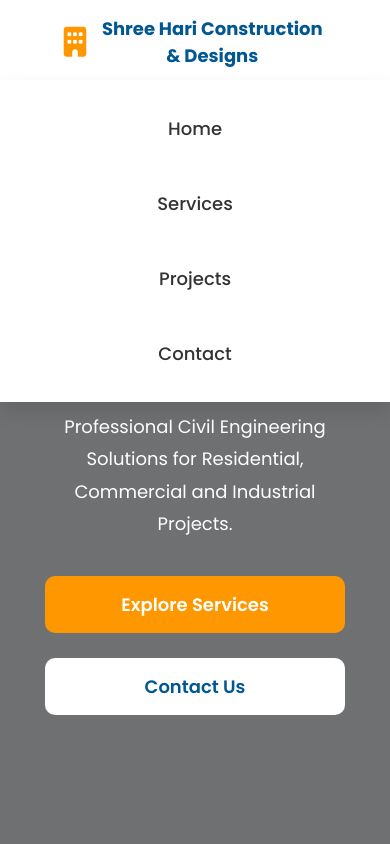
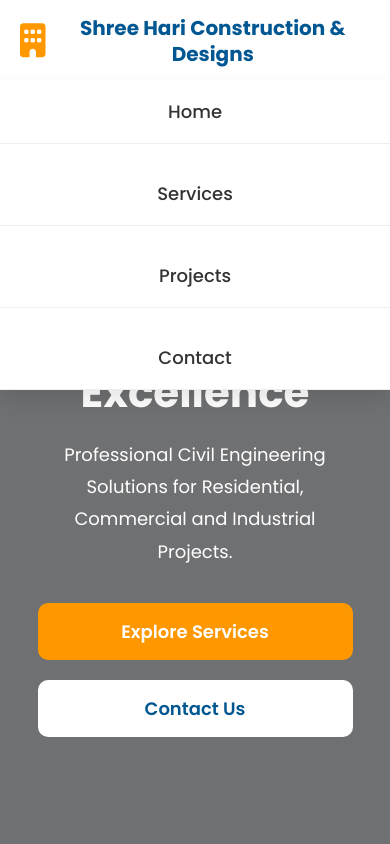
Before and after one commit to sukumaran10/mywebsite, a plain HTML site: page index.html in a window 390 px wide. Both pictures are taken after a click on the element 195 px from the left and 105 px from the top of the page. Shown: the top 844 px of the page. Drawn offline with Linux system fonts and the light colour scheme.

Commit message:
Added hamburger menu

```diff
--- a/index.html
+++ b/index.html
@@ -145,7 +145,7 @@
 
             <div class="about-image">
 
-                <img src="images/about.jpg" alt="About">
+                <img src="images/aboutimage.png" alt="About">
 
             </div>
 
--- a/script.js
+++ b/script.js
@@ -254,13 +254,37 @@ window.addEventListener("scroll", () => {
 
 });
 
-const menu=document.querySelector(".menu-toggle");
+const menu = document.querySelector(".menu-toggle");
+const menuIcon = document.querySelector(".menu-toggle i");
+const nav = document.querySelector("nav");
 
-const nav=document.querySelector("nav");
+menu.addEventListener("click", () => {
 
-menu.addEventListener("click",()=>{
+    nav.classList.toggle("active");
 
-nav.classList.toggle("active");
+    if (nav.classList.contains("active")) {
+
+        menuIcon.classList.remove("fa-bars");
+        menuIcon.classList.add("fa-times");
+
+    } else {
+
+        menuIcon.classList.remove("fa-times");
+        menuIcon.classList.add("fa-bars");
+
+    }
+
+});
+document.querySelectorAll("nav a").forEach(link => {
+
+    link.addEventListener("click", () => {
+
+        nav.classList.remove("active");
+
+        menuIcon.classList.remove("fa-times");
+        menuIcon.classList.add("fa-bars");
+
+    });
 
 });
 
--- a/style.css
+++ b/style.css
@@ -1430,31 +1430,51 @@ color:#005792;
 
 }
 
-@media(max-width:768px){
+/* ==========================
+   MOBILE HEADER
+========================== */
+
+@media (max-width:768px){
 
 header{
 
+    display:flex;
+
+    justify-content:space-between;
+
+    align-items:center;
+
     padding:15px 20px;
 
+    height:80px;
+
+}
+
+.logo{
+
     display:flex;
 
-justify-content:space-between;
-
     align-items:center;
 
-}
-
-.logo{
-
-font-size:18px;
-
-width:75%;
+    gap:10px;
+
+    width:auto;
+
+}
+
+.logo i{
+
+    font-size:34px;
 
 }
 
 .logo span{
 
-font-size:18px;
+    font-size:20px;
+
+    font-weight:700;
+
+    line-height:1.3;
 
 }
 
@@ -1462,41 +1482,51 @@ font-size:18px;
 
     display:block;
 
+    font-size:34px;
+
+    cursor:pointer;
+
+    color:#005792;
+
 }
 
 nav{
 
-position:absolute;
+    position:fixed;
 
     top:80px;
 
+    left:-100%;
+
+    width:100%;
+
+    background:#fff;
+
+    display:flex;
+
+    flex-direction:column;
+
+    text-align:center;
+
+    transition:.35s;
+
+    box-shadow:0 10px 20px rgba(0,0,0,.1);
+
+    z-index:999;
+
+}
+
+nav.active{
+
     left:0;
 
-width:100%;
-
-background:white;
-
-display:none;
-
-flex-direction:column;
-
-text-align:center;
-
-padding:20px 0;
-
-box-shadow:0 10px 20px rgba(0,0,0,.1);
-
-}
-
-nav.active{
-
-display:flex;
-
 }
 
 nav a{
 
-padding:15px;
+    padding:18px;
+
+    border-bottom:1px solid #eee;
 
     font-size:18px;
 
@@ -1507,22 +1537,32 @@ font-size:18px;
    MOBILE HERO SECTION
 ========================================== */
 
+/* ==========================
+   MOBILE HERO FIX
+========================== */
+
 @media (max-width:768px){
 
 .hero{
 
     min-height:100vh;
+
     height:auto;
 
-        padding:120px 20px 60px;
-
-        background-position:center;
+    padding-top:170px;
+
+    padding-right:20px;
+
+    padding-bottom:60px;
+
+    padding-left:20px;
 
 }
 
 .hero h1{
 
     font-size:42px;
+
     line-height:1.2;
 
 }
@@ -1530,6 +1570,7 @@ font-size:18px;
 .hero p{
 
     font-size:18px;
+
     line-height:1.8;
 
 }
@@ -1538,7 +1579,7 @@ font-size:18px;
 
     flex-direction:column;
 
-        align-items:center;
+    gap:20px;
 
 }
 
@@ -1547,12 +1588,11 @@ font-size:18px;
 
     width:100%;
 
-        max-width:300px;
-
-    }
-
-}
-
+    max-width:320px;
+
+}
+
+}
 /* =========================
          THE END
 ========================= */
```
Also changed, not shown: images/aboutimage.png (added). Lines whose indentation alone changed are shown as unchanged.
